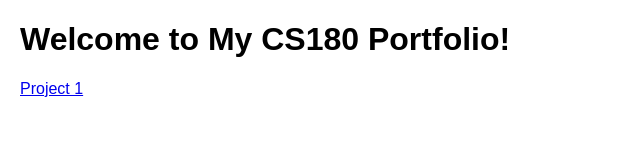
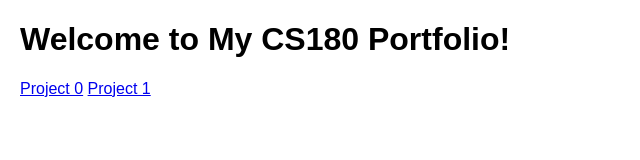
Before and after one commit to jaanavit/jaanavit.github.io, a plain HTML site: page index.html in a window 1280 px wide. Shown: the full height of the page, 0-640 px from the left. Drawn offline with Linux system fonts and the light colour scheme.

Commit message:
Update index.html

```diff
--- a/index.html
+++ b/index.html
@@ -11,6 +11,7 @@
 </head>
 <body>
     <h1>Welcome to My CS180 Portfolio!</h1>
+    <a href="./1/index.html">Project 0</a>
     <a href="./1/index.html">Project 1</a>
 </body>
 </html>
```
